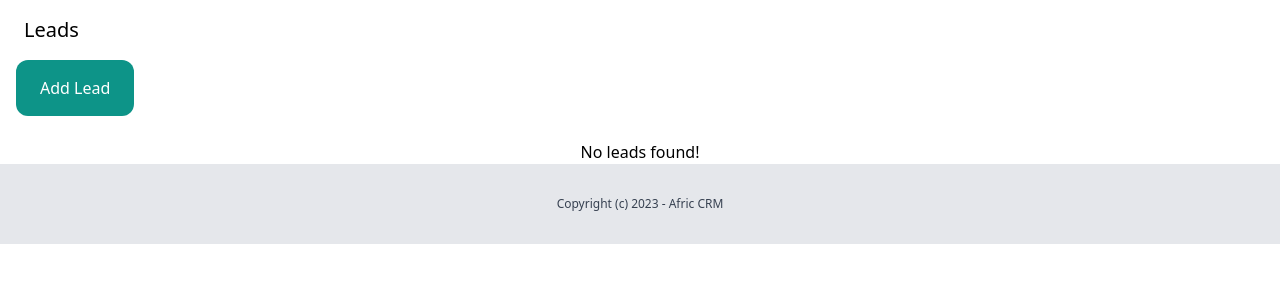
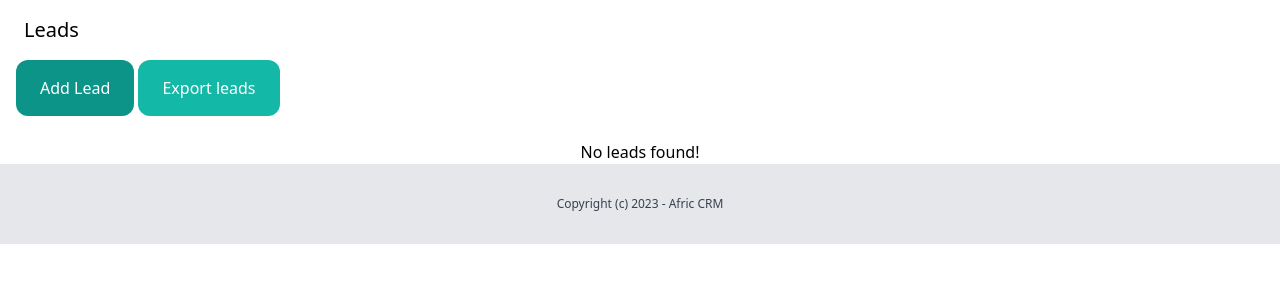
Before and after one commit to Marx-wrld/Afric-CRM, a Django app: page /dashboard/leads/ in a window 1280 px wide. Shown: the part 72-372 px from the top of the page. Run offline with Django 4.2, Linux system fonts and the light colour scheme; the visitor is signed in with stand-in values (Sample User, id 1); data that the repository does not hold is empty; some libraries are stand-ins or nearby versions.

Commit message:
leads export data to csv build complete

```diff
--- a/crm/lead/templates/lead/lead_list.html
+++ b/crm/lead/templates/lead/lead_list.html
@@ -8,6 +8,7 @@
 
         <div class="px-4">
             <a href="{% url 'leads:add' %}" class="inline-block py-4 px-6 bg-teal-600 text-white rounded-xl">Add Lead</a>
+            <a href="{% url 'leads:export' %}" class="inline-block py-4 px-6 rounded-xl bg-teal-500 text-white">Export leads</a>
         </div>
 
         {% if object_list %}
--- a/crm/lead/urls.py
+++ b/crm/lead/urls.py
@@ -13,5 +13,5 @@ urlpatterns = [
     path('<int:pk>/add-comment/', views.AddCommentView.as_view(), name='add_comment'),
     path('<int:pk>/add-file/', views.AddFileView.as_view(), name='add_file'),
     path('add/', views.LeadCreateView.as_view(), name='add'),
-#     path('export/', views.leads_export, name='export'),
+    path('export/', views.leads_export, name='export'),
 ]
--- a/crm/lead/views.py
+++ b/crm/lead/views.py
@@ -1,9 +1,9 @@
-# import csv
+import csv
 from django.contrib.auth.decorators import login_required
 from django.shortcuts import redirect, get_object_or_404
 from django.utils.decorators import method_decorator
 from .models import Lead
-# from django.http import HttpResponse
+from django.http import HttpResponse
 from django.contrib import messages
 from django.views import View
 from team.models import Team
@@ -14,6 +14,26 @@ from client.models import Client, Comment as ClientComment
 
 # Create your views here.
 # Using class based views rather than function based views
+
+@login_required
+def leads_export(request):
+    leads = Lead.objects.filter(created_by=request.user)
+
+    #creating the Httpresponse object with the appropriate csv header
+
+    response = HttpResponse(
+        content_type='text/csv',
+        headers={'Content-Disposition': 'attachment; filename="leads.csv"'},
+    )
+
+    writer = csv.writer(response)
+    writer.writerow(['Client', 'Description', 'Created By', 'Created At'])
+
+    #looping through all the clients
+    for lead in leads:
+        writer.writerow([lead.name, lead.description, lead.created_by, lead.created_at])
+
+    return response
 
 class LeadListView(ListView): # list based view for leads list
     model = Lead
```
